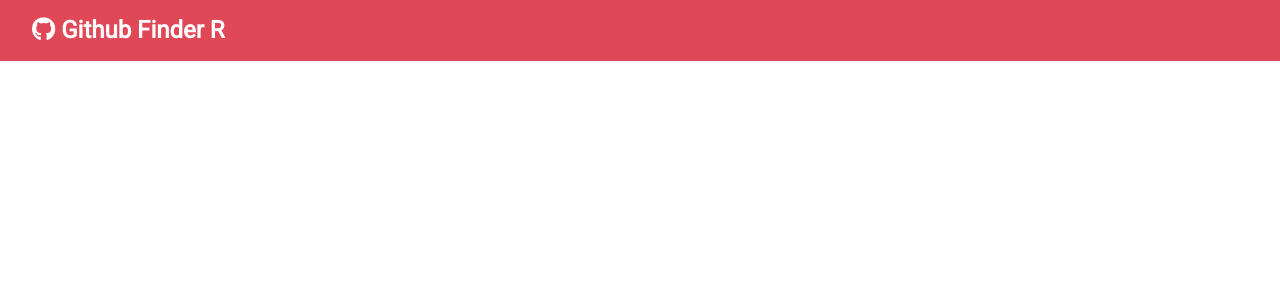
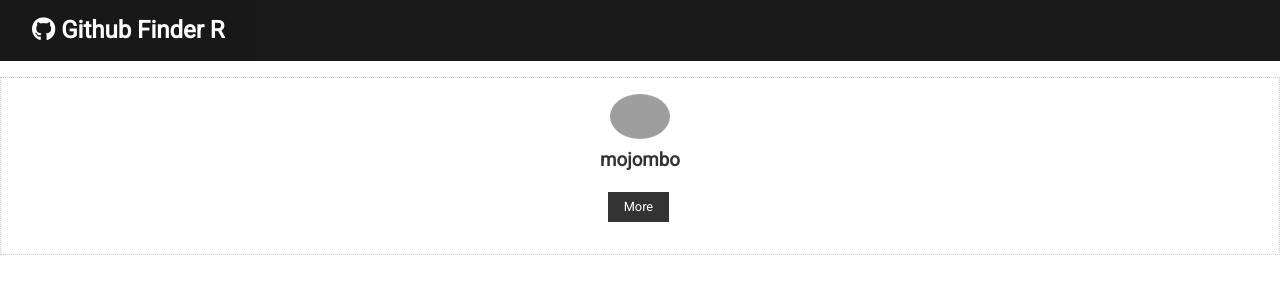
Before and after one commit to awantech-io/github-finder-R, a React (Create React App) app: page / in a window 1280 px wide. Shown: the top 300 px of the page. Built offline with nearby package versions, Linux system fonts and the light colour scheme; grey boxes are pictures that could not be loaded.

Commit message:
userItem component

```diff
--- a/src/App.css
+++ b/src/App.css
@@ -3,6 +3,7 @@
 /* Global Styles */
 :root {
   --primary-color: #dc3545;
+  --primary-color: #000;
   --dark-color: #333333;
   --light-color: #f4f4f4;
   --danger-color: #dc3545;
--- a/src/App.js
+++ b/src/App.js
@@ -1,11 +1,13 @@
 import React from 'react';
 import Navbar from './components/layout/Navbar';
+import UserItem from './components/users/UserItem';
 import './App.css';
 
 function App() {
   return (
   <div>
     <Navbar />
+    <UserItem />
   </div>
   );
 }
--- a/src/components/layout/Navbar.js
+++ b/src/components/layout/Navbar.js
@@ -1,7 +1,7 @@
 import React, { Component } from 'react';
 import PropTypes from 'prop-types';
 
-export class Navbar extends Component {
+class Navbar extends Component {
 
     // set default props
     static defaultProps = {
--- /dev/null
+++ b/src/components/users/UserItem.js
@@ -0,0 +1,31 @@
+import React, { Component } from 'react';
+
+class UserItem extends Component {
+    state = {
+        id: 'id',
+        login: 'mojombo',
+        avatar_url:'https://avatars0.githubusercontent.com/u/1?v=4',
+        html_url: 'https://github.com/mojombo'
+    };
+
+    render() {
+        const { login, avatar_url, html_url } = this.state;
+
+        return (
+            <div className="card text-center">
+                <img
+                src={avatar_url}
+                alt=''
+                className='round-img'
+                style={{ width: '60px' }}
+                />
+                <h3>{login}</h3>
+                <div>
+                    <a href={html_url} className="btn btn-dark btn-sm my-1">More</a>
+                </div>
+            </div>
+        )
+    }
+}
+
+export default UserItem
```
Also changed, not shown: 1 other file (tests, documents, lock files or other folders).
